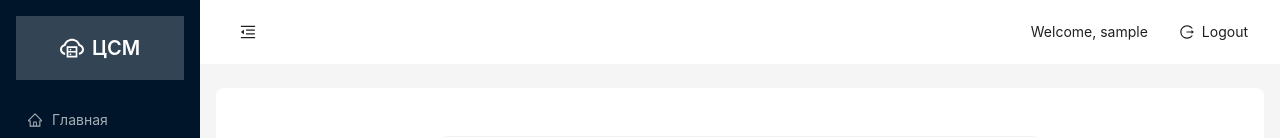
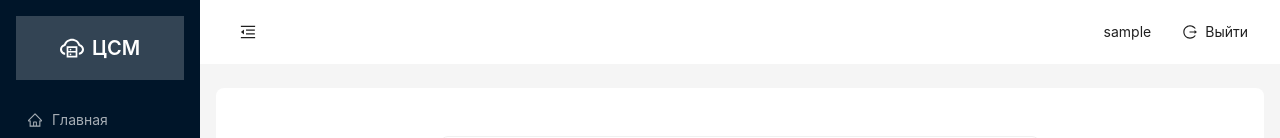
Before and after one commit to ValyaSHmelev/simple-react-app-with-auth, a React (Create React App) app: page /profile in a window 1280 px wide. Shown: the top 138 px of the page. Built offline with nearby package versions, Linux system fonts and the light colour scheme; sample sign-in values are in the browser's storage.

Commit message:
Перевел на русский

```diff
--- a/src/components/Layout/MainLayout.js
+++ b/src/components/Layout/MainLayout.js
@@ -62,9 +62,9 @@ const MainLayout = ({ children }) => {
               style={{ fontSize: '16px', width: 64, height: 64 }}
             />
             <div style={{ display: 'flex', alignItems: 'center', gap: '16px' }}>
-              <span>Welcome, {user?.username}</span>
+              <span>{user?.username}</span>
               <Button type="text" icon={<LogoutOutlined />} onClick={logout}>
-                Logout
+                Выйти
               </Button>
             </div>
           </div>
```
